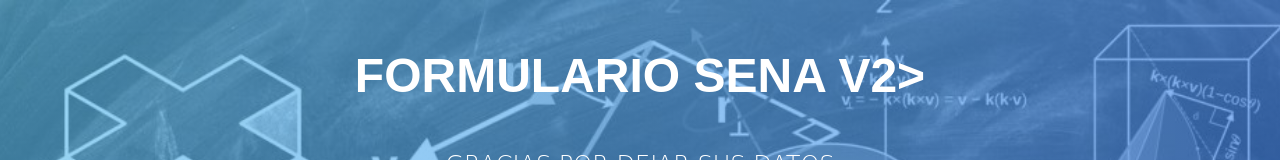
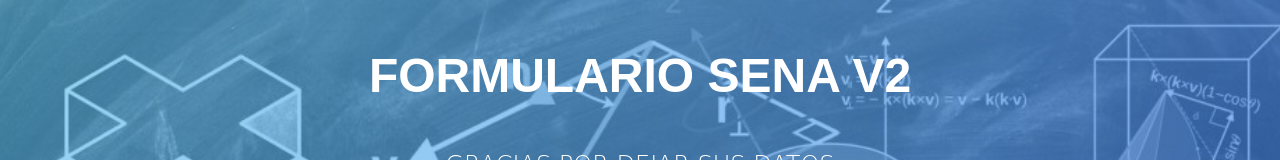
Before and after one commit to cris9634/Formulario_Linters, a website built with webpack: page dist/index.html in a window 1280 px wide. Shown: the top 160 px of the page. Built offline with nearby package versions, Linux system fonts and the light colour scheme.

Commit message:
Arreglo de problemas en el index.html con el .hintrc y comentario en la linea 140 de index.html

```diff
--- a/dist/index.html
+++ b/dist/index.html
@@ -7,7 +7,7 @@
     <title>Formulario  FINAL</title>
 <script defer src="runtime.bundle.js"></script><script defer src="index.bundle.js"></script><script defer src="style.bundle.js"></script></head>
 <body>
-    <h1 id="title">FORMULARIO SENA V2></h1>
+    <h1 id="title">FORMULARIO SENA V2</h1>
     <p id="description">
       GRACIAS POR DEJAR SUS DATOS
     </p>
@@ -137,6 +137,6 @@
       <input type="submit" id="submit" value="Submit" />
     </form>
     <div id="message-container"></div>
-    <script src="main.js" type="module"></script>
+    <!-- <script src="main.js" type="module"></script> -->
 </body>
 </html>
```
Also changed, not shown: 1 other file.
